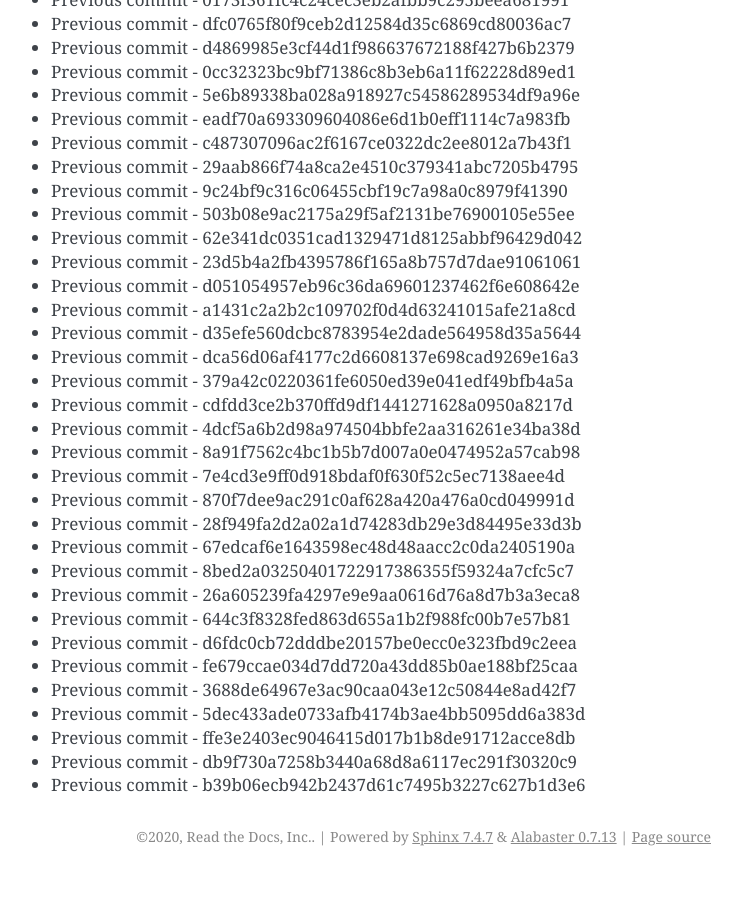
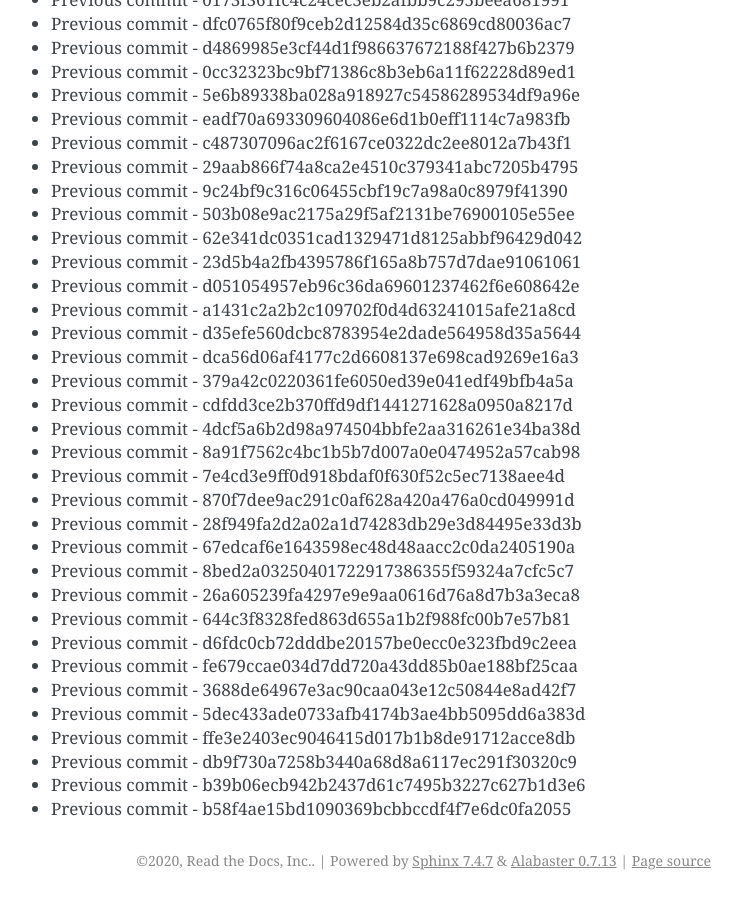
Before and after one commit to readthedocs/rtd-git-stresstest, a Sphinx documentation site: the page built from docs/updates.rst, in a window 1280 px wide and 900 px high, scrolled down 29402 px. Shown: the whole window, without its empty margins (399-1141 px from the left). Built offline with Sphinx 7.4.7, drawn with Linux system fonts in a browser that asks for light colours; before the commit the page ends 30278 px from its top, so only the background shows below that.

Commit message:
Generating commit from previous: b58f4ae15bd1090369bcbbccdf4f7e6dc0fa2055

```diff
--- a/docs/updates.rst
+++ b/docs/updates.rst
@@ -1267,3 +1267,4 @@ It can be tested for any performance characteristics.
 * Previous commit - ffe3e2403ec9046415d017b1b8de91712acce8db
 * Previous commit - db9f730a7258b3440a68d8a6117ec291f30320c9
 * Previous commit - b39b06ecb942b2437d61c7495b3227c627b1d3e6
+* Previous commit - b58f4ae15bd1090369bcbbccdf4f7e6dc0fa2055
```
